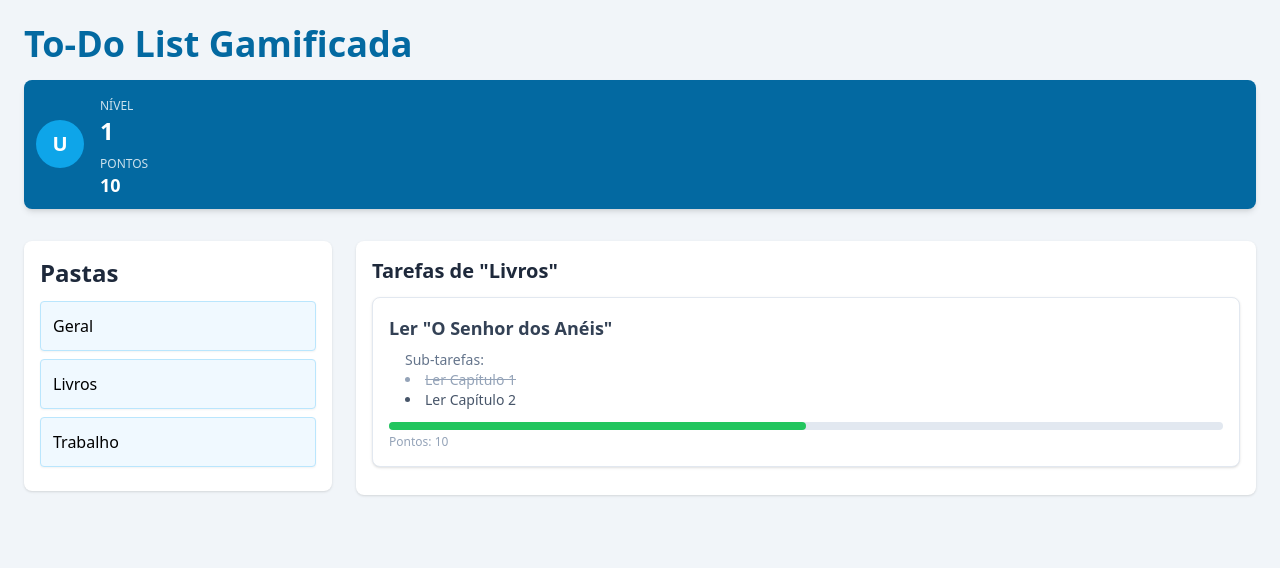
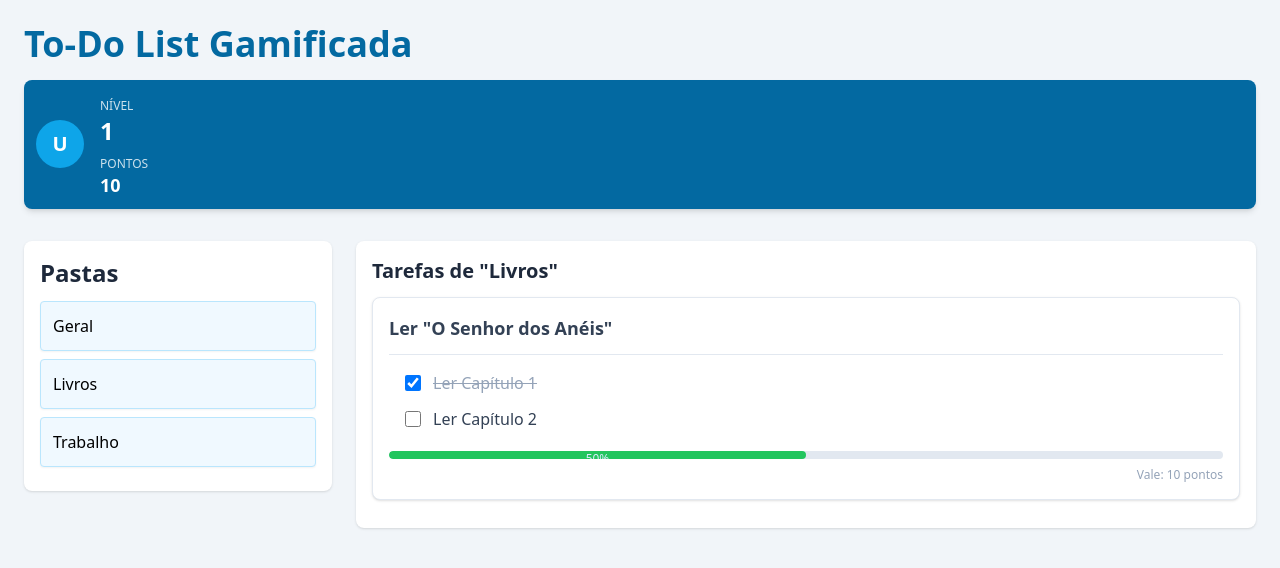
Before and after one commit to Gabriel-Leall/Projetos, a React (Vite) app in the folder To-Do-List/: page / in a window 1280 px wide. Shown: the top 568 px of the page. Built offline with nearby package versions, Linux system fonts and the light colour scheme.

Commit message:
feat: adicionado ProgressBar e Subtasks

```diff
--- /dev/null
+++ b/To-Do-List/src/components/ProgressBar.tsx
@@ -0,0 +1,36 @@
+import React from 'react';
+
+interface ProgressBarProps {
+  percentage: number;        // Um valor de 0 a 100
+  barColor?: string;          // Classe Tailwind para a cor da barra preenchida (ex: 'bg-green-500')
+  trackColor?: string;        // Classe Tailwind para a cor do fundo/trilha da barra (ex: 'bg-slate-200')
+  height?: string;            // Classe Tailwind para a altura da barra (ex: 'h-2', 'h-2.5')
+}
+
+const ProgressBar: React.FC<ProgressBarProps> = ({
+  percentage,
+  barColor = 'bg-sky-500',      // Cor padrão se nenhuma for fornecida
+  trackColor = 'bg-slate-200',  // Cor de fundo padrão
+  height = 'h-2.5',             // Altura padrão
+}) => {
+
+  const validPercentage = Math.max(0, Math.min(100, percentage));
+
+  return (
+    <div className={`w-full ${trackColor} rounded-full ${height} dark:bg-slate-700 overflow-hidden`}> {/* Adicionado overflow-hidden */}
+      <div
+        className={`${barColor} ${height} rounded-full text-xs font-medium text-blue-100 text-center p-0.5 leading-none transition-all duration-300 ease-in-out`}
+        style={{ width: `${validPercentage}%` }}
+        role="progressbar"
+        aria-valuenow={validPercentage}
+        aria-valuemin={0}
+        aria-valuemax={100}
+        aria-label={`Progresso: ${validPercentage.toFixed(0)}%`} // Adicionado aria-label
+      >
+        {validPercentage > 10 ? `${validPercentage.toFixed(0)}%` : ''}
+      </div>
+    </div>
+  );
+};
+
+export default ProgressBar;
--- /dev/null
+++ b/To-Do-List/src/components/SubTaskItem.tsx
@@ -0,0 +1,31 @@
+// src/components/SubTaskItem.tsx
+import React from 'react';
+import type { SubTask } from '../types';
+
+
+interface SubTaskItemProps {
+  subTask: SubTask;
+  // onToggleStatus: (subTaskId: string) => void;
+}
+
+const SubTaskItem: React.FC<SubTaskItemProps> = ({ subTask }) => {
+  return (
+    <li
+      className={`flex items-center py-1 transition-colors duration-150 ease-in-out
+                  ${subTask.completed
+                    ? 'text-slate-400 line-through'
+                    : 'text-slate-700 hover:text-slate-900'}`}
+    >
+      <input
+        type="checkbox"
+        checked={subTask.completed}
+        readOnly
+        className="mr-3 h-4 w-4 rounded border-slate-300 text-sky-600 focus:ring-sky-500 cursor-pointer"
+        // onClick={() => onToggleStatus(subTask.id)} // Exemplo de como seria com interatividade
+      />
+      <span>{subTask.text}</span>
+    </li>
+  );
+};
+
+export default SubTaskItem;
--- a/To-Do-List/src/components/TaskItem.tsx
+++ b/To-Do-List/src/components/TaskItem.tsx
@@ -1,39 +1,52 @@
 // src/components/TaskItem.tsx
 import React from 'react';
 import type { Task } from '../types';
+import SubTaskItem from './SubTaskItem';
+import ProgressBar from './ProgressBar';
 
-
+// Define as props que o TaskItem espera receber
 interface TaskItemProps {
   task: Task;
 }
 
-
 const TaskItem: React.FC<TaskItemProps> = ({ task }) => {
+  // Lógica para calcular a percentagem de progresso das sub-tarefas
+  const completedSubtasks = task.subTasks.filter(st => st.completed).length;
+  const totalSubtasks = task.subTasks.length;
+  // Evita divisão por zero se não houver sub-tarefas
+  const progressPercentage = totalSubtasks > 0 ? (completedSubtasks / totalSubtasks) * 100 : 0;
 
   return (
     <div className="p-4 mb-3 bg-white border border-slate-200 rounded-lg shadow hover:shadow-md transition-shadow">
-      <h3 className="text-lg font-semibold text-slate-700">{task.title}</h3>
-      {/* Placeholder para sub-tarefas */}
+      {/* Título da Tarefa */}
+      <h3 className="text-lg font-semibold text-slate-700 mb-2">{task.title}</h3>
+
+      {/* Secção de Sub-tarefas (só aparece se houver sub-tarefas) */}
       {task.subTasks && task.subTasks.length > 0 && (
-        <div className="mt-2 pl-4">
-          <p className="text-sm text-slate-500">Sub-tarefas:</p>
-          <ul className="list-disc list-inside text-sm text-slate-600">
+        <div className="mt-3 pt-3 pl-4 border-t border-slate-200">
+          <ul className="list-none p-0 space-y-1">
             {task.subTasks.map(subTask => (
-              <li key={subTask.id} className={subTask.completed ? 'line-through text-slate-400' : ''}>
-                {subTask.text}
-              </li>
+              <SubTaskItem key={subTask.id} subTask={subTask} />
             ))}
           </ul>
         </div>
       )}
-      {/* Placeholder para a barra de progresso */}
-      <div className="mt-3 h-2 bg-slate-200 rounded-full">
-        <div
-            className="h-full bg-green-500 rounded-full"
-            style={{ width: `${(task.subTasks.filter(st => st.completed).length / (task.subTasks.length || 1)) * 100}%` }} // Cálculo simples da barra
-        ></div>
-      </div>
-       <p className="text-xs text-slate-400 mt-1">Pontos: {task.points}</p>
+
+      {/* Barra de Progresso (só aparece se a tarefa tiver sub-tarefas) */}
+      {totalSubtasks > 0 && (
+        <div className="mt-4">
+          <ProgressBar
+            percentage={progressPercentage}
+            barColor="bg-green-500"
+            height="h-2"
+          />
+        </div>
+      )}
+
+      {/* Pontos da Tarefa */}
+      <p className="text-xs text-slate-400 mt-2 text-right"> {/* Estilo para os pontos */}
+        Vale: {task.points} pontos
+      </p>
     </div>
   );
 };
```
